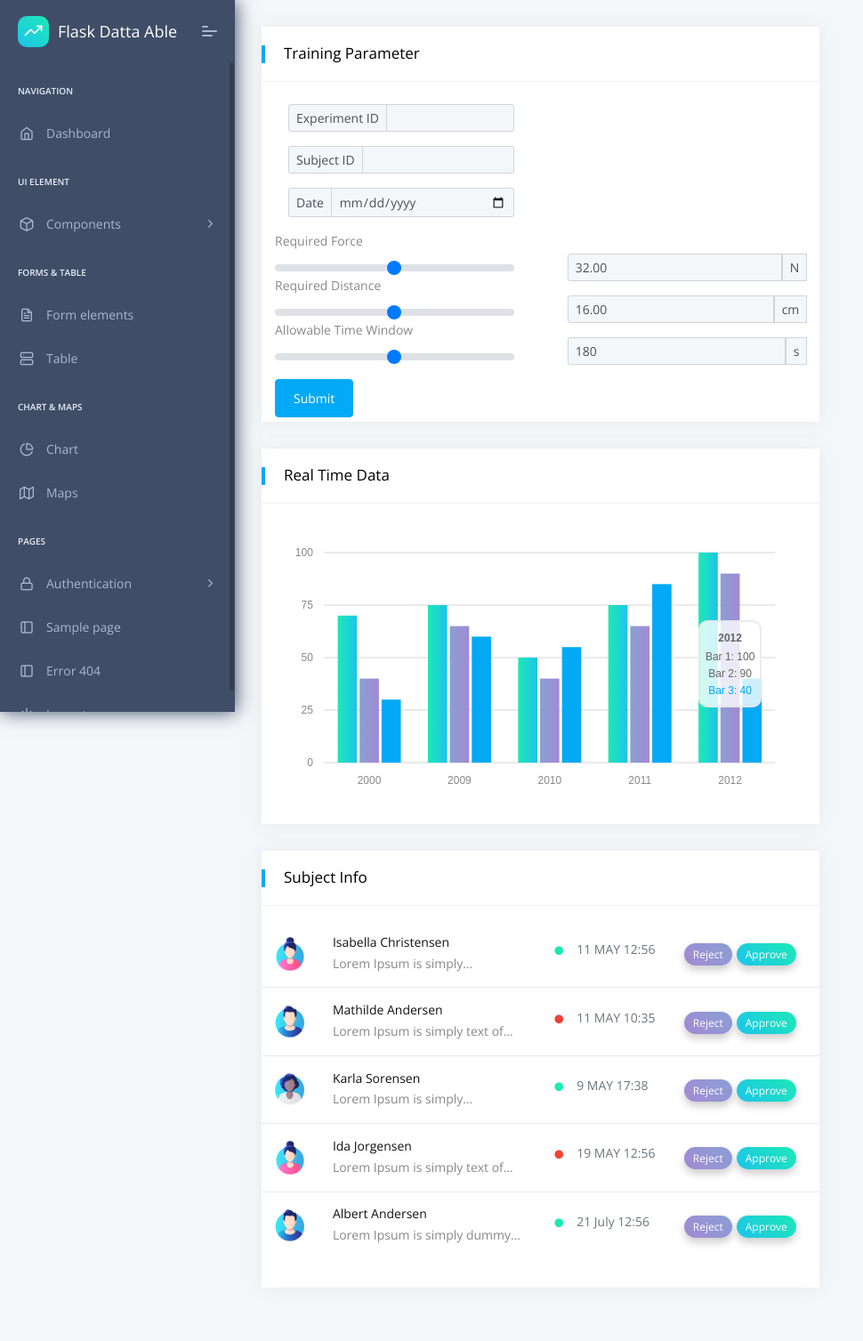
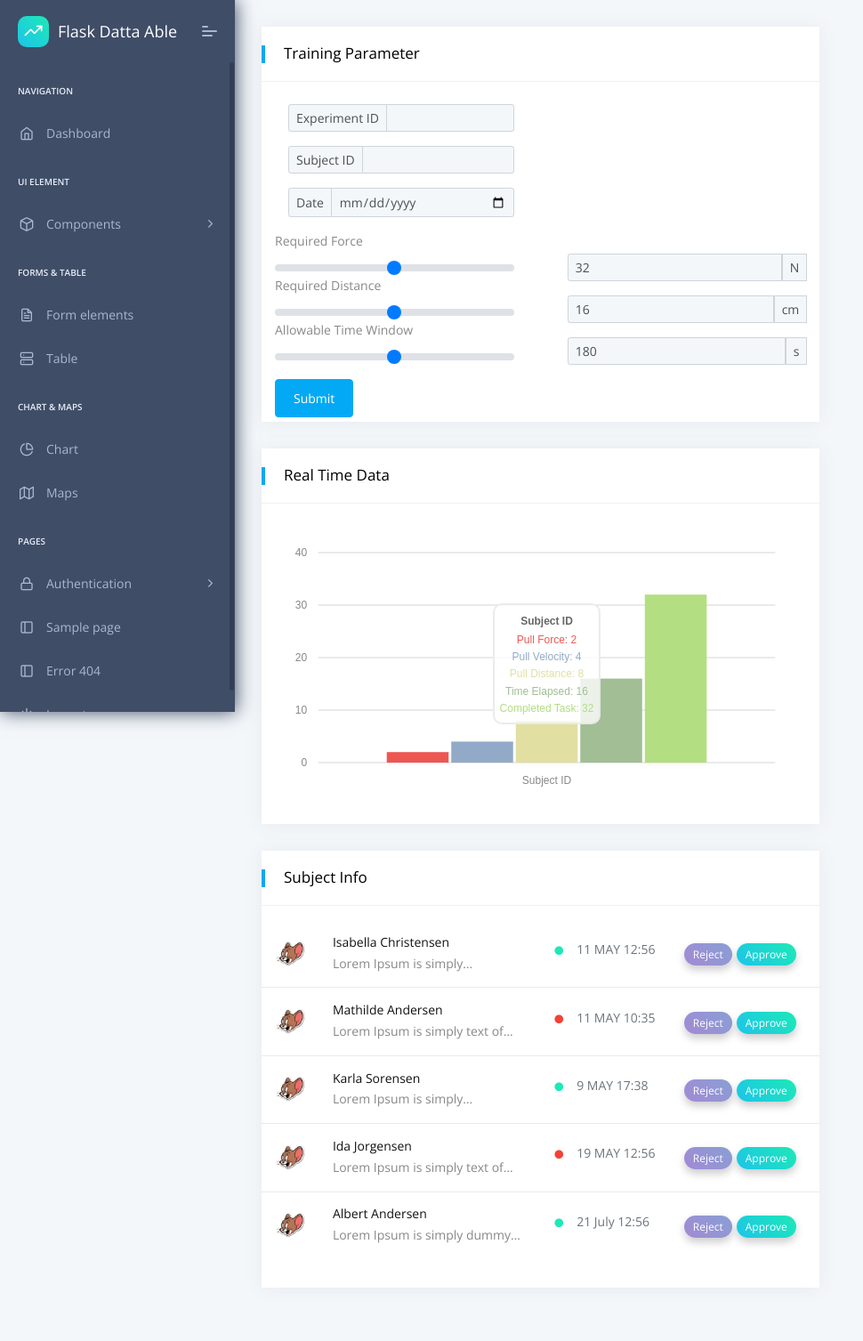
Before and after one commit to LyonLee190/StringPullingMonitorLite, a Flask app: page /index in a window 1280 px wide. Shown: the whole page at 89% size, without its empty margins (0-970 px from the left). Run offline with Flask 2, Linux system fonts and the light colour scheme; some libraries are stand-ins or nearby versions.

Commit message:
Modify layout

```diff
--- a/app/base/routes.py
+++ b/app/base/routes.py
@@ -2,6 +2,7 @@
 """
 Copyright (c) 2019 - present AppSeed.us
 """
+import random
 
 from flask import jsonify, render_template, redirect, request, url_for
 from flask_login import (
@@ -39,6 +40,11 @@ def get_training_para():
         print("Experiment ID: %s, Subject ID: %s, Date: %s" % (experiment_id, subject_id, date))
         print("Force: %.2f, distance: %.2f, time_window: %.2f" % (force, distance, time_window))
     return render_template('index.html')
+
+@blueprint.route('/data_retrieve', methods=['GET'])
+def data_retrieve():
+
+    return jsonify(result=random.randint(0, 100))
 
 ## Login & Registration
 
--- a/app/base/static/assets/js/pages/bar-charts.js
+++ b/app/base/static/assets/js/pages/bar-charts.js
@@ -1,38 +1,16 @@
 'use strict';
 $(document).ready(function() {
-    setTimeout(function() {
+//    setTimeout(function() {
     // [ bar-simple ] chart start
     var barChart = Morris.Bar({
         element: 'morris-bar-chart',
         data: [{
-                y: '2000',
-                a: 70,
-                b: 40,
-                c: 30,
-            },
-            {
-                y: '2009',
-                a: 75,
-                b: 65,
-                c: 60,
-            },
-            {
-                y: '2010',
-                a: 50,
-                b: 40,
-                c: 55,
-            },
-            {
-                y: '2011',
-                a: 75,
-                b: 65,
-                c: 85,
-            },
-            {
-                y: '2012',
-                a: 100,
-                b: 90,
-                c: 40,
+                y: 'Subject ID',
+                a: 2,
+                b: 4,
+                c: 8,
+                d: 16,
+                e: 32
             }
         ],
         xkey: 'y',
@@ -40,10 +18,28 @@ $(document).ready(function() {
         barGap: 3,
         resize: true,
         responsive:true,
-        ykeys: ['a', 'b', 'c'],
-        labels: ['Bar 1', 'Bar 2', 'Bar 3'],
-        barColors: ["0-#1de9b6-#1dc4e9", "0-#899FD4-#A389D4", "#04a9f5"]
+        ykeys: ['a', 'b', 'c', 'd', 'e'],
+        labels: ['Pull Force', 'Pull Velocity', 'Pull Distance', 'Time Elapsed' ,'Completed Task'],
+        barColors: ["#ED5752", "#92AAC7", "#E2DFA2", "#A1BE95", "#B3DE81"]
     });
     // [ bar-simple ] chart end
-        }, 700);
+//        }, 700);
+
+//    var interval_id = setInterval(update_values, 1000);
+//    var result;
+//    function update_values() {
+//        $.getJSON($SCRIPT_ROOT + '/data_retrieve',
+//        function(data) {result = data;})
+//    }
+        setInterval(function() {
+//                var result;
+//                $.getJSON($SCRIPT_ROOT + '/data_retrieve',
+//                function(data) {
+//                    result = data;
+//                }));
+//
+//                barChart.data[0].y[0] = result;
+//                barChart.data[0].y[3] += 1;
+                barChart.update();
+        }, 1000);
 });
--- a/app/home/templates/index.html
+++ b/app/home/templates/index.html
@@ -9,6 +9,7 @@
 
 {% block content %}
 
+<!--declare min/max input range for elements-->
     <div class="pcoded-content">
         <div class="pcoded-inner-content">
             <!-- [ breadcrumb ] start -->
@@ -52,34 +53,66 @@
                                     </div>
                                     <div class="row">
                                         <div class="col-md-6" style="padding-left: 30px; padding-right: 30px">
-                                            <label for="force">Required Force</label>
-                                            <input type="range" class="custom-range" min="0" max="64" step="0.01" id="force" onchange="updateInput('input_force', this.value);">
-                                            <label for="distance">Required Distance</label>
-                                            <input type="range" class="custom-range" min="0" max="32" step="0.01" id="distance" onchange="updateInput('input_distance', this.value);">
-                                            <label for="time_window">Allowable Time Window</label>
-                                            <input type="range" class="custom-range" min="0" max="360" step="1" id="time_window" onchange="updateInput('input_time_window', this.value);">
+                                            <label for="force_r">Required Force</label>
+                                            <input type="range" class="custom-range" id="force_r" onchange="updateInput('force_i', this.value);">
+                                            <label for="distance_r">Required Distance</label>
+                                            <input type="range" class="custom-range" id="distance_r" onchange="updateInput('distance_i', this.value);">
+                                            <label for="time_window_r">Allowable Time Window</label>
+                                            <input type="range" class="custom-range" id="time_window_r" onchange="updateInput('time_window_i', this.value);">
                                         </div>
                                         <div class="col-md-6" style="padding-left: 30px; padding-right: 30px; padding-top: 25px">
                                             <div class="input-group input-group-sm mb-3">
-                                                <input type="number" name="input_force" id="input_force" min="0" max="64" step="0.01" value="32.00" onchange="updateInput('force', this.value);" class="form-control" aria-label="Small" aria-describedby="inputGroup-sizing-sm">
+                                                <input type="number" name="input_force" id="force_i" onchange="updateInput('force_r', this.value);" class="form-control" aria-label="Small" aria-describedby="inputGroup-sizing-sm">
                                                 <div class="input-group-prepend">
                                                     <span class="input-group-text">N</span>
                                                 </div>
                                             </div>
                                             <div class="input-group input-group-sm mb-3">
-                                                <input type="number" step="0.01" name="input_distance" id="input_distance" min="0" max="32" value="16.00" onchange="updateInput('distance', this.value);" class="form-control" aria-label="Small" aria-describedby="inputGroup-sizing-sm">
+                                                <input type="number" name="input_distance" id="distance_i" onchange="updateInput('distance_r', this.value);" class="form-control" aria-label="Small" aria-describedby="inputGroup-sizing-sm">
                                                 <div class="input-group-prepend">
                                                     <span class="input-group-text">cm</span>
                                                 </div>
                                             </div>
                                             <div class="input-group input-group-sm mb-3">
-                                                <input type="number" step="1" name="input_time_window" id="input_time_window" min="0" max="360" value="180" onchange="updateInput('time_window', this.value);" class="form-control" aria-label="Small" aria-describedby="inputGroup-sizing-sm">
+                                                <input type="number" name="input_time_window" id="time_window_i" onchange="updateInput('time_window', this.value);" class="form-control" aria-label="Small" aria-describedby="inputGroup-sizing-sm">
                                                 <div class="input-group-prepend">
                                                     <span class="input-group-text">s</span>
                                                 </div>
                                             </div>
                                         </div>
                                     </div>
+                                    <script>
+                                        var force_r = document.getElementById('force_r');
+                                        force_r.min = "0";
+                                        force_r.max = "64";
+                                        force_r.step = "0.01";
+                                        force_r.value = "32";
+                                        var force_i = document.getElementById('force_i');
+                                        force_i.min = force_r.min;
+                                        force_i.max = force_r.max;
+                                        force_i.step = force_r.step;
+                                        force_i.value = force_r.value;
+                                        var distance_r = document.getElementById('distance_r');
+                                        distance_r.min = "0";
+                                        distance_r.max = "32";
+                                        distance_r.step = "0.01";
+                                        distance_r.value = "16";
+                                        var distance_i = document.getElementById('distance_i');
+                                        distance_i.min = distance_r.min;
+                                        distance_i.max = distance_r.max;
+                                        distance_i.step = distance_r.step;
+                                        distance_i.value = distance_r.value;
+                                        var time_window_r = document.getElementById('time_window_r');
+                                        time_window_r.min = "0";
+                                        time_window_r.max = "360";
+                                        time_window_r.step = "1";
+                                        time_window_r.value = "180";
+                                        var distance_i = document.getElementById('time_window_i');
+                                        time_window_i.min = time_window_r.min;
+                                        time_window_i.max = time_window_r.max;
+                                        time_window_i.step = time_window_r.step;
+                                        time_window_i.value = time_window_r.value;
+                                    </script>
                                     <div class="col-md-6">
                                         <button type="submit" class="btn btn-primary">Submit</button>
                                     </div>
@@ -110,7 +143,7 @@
                                         <table class="table table-hover">
                                             <tbody>
                                                 <tr class="unread">
-                                                    <td><img class="rounded-circle" style="width:40px;" src="/static/assets/images/user/avatar-1.jpg" alt="activity-user"></td>
+                                                    <td><img class="rounded-circle" style="width:40px;" src="/static/assets/images/user/Jerry.jpg" alt="activity-user"></td>
                                                     <td>
                                                         <h6 class="mb-1">Isabella Christensen</h6>
                                                         <p class="m-0">Lorem Ipsum is simply…</p>
@@ -121,7 +154,7 @@
                                                     <td><a href="#!" class="label theme-bg2 text-white f-12">Reject</a><a href="#!" class="label theme-bg text-white f-12">Approve</a></td>
                                                 </tr>
                                                 <tr class="unread">
-                                                    <td><img class="rounded-circle" style="width:40px;" src="/static/assets/images/user/avatar-2.jpg" alt="activity-user"></td>
+                                                    <td><img class="rounded-circle" style="width:40px;" src="/static/assets/images/user/Jerry.jpg" alt="activity-user"></td>
                                                     <td>
                                                         <h6 class="mb-1">Mathilde Andersen</h6>
                                                         <p class="m-0">Lorem Ipsum is simply text of…</p>
@@ -132,7 +165,7 @@
                                                     <td><a href="#!" class="label theme-bg2 text-white f-12">Reject</a><a href="#!" class="label theme-bg text-white f-12">Approve</a></td>
                                                 </tr>
                                                 <tr class="unread">
-                                                    <td><img class="rounded-circle" style="width:40px;" src="/static/assets/images/user/avatar-3.jpg" alt="activity-user"></td>
+                                                    <td><img class="rounded-circle" style="width:40px;" src="/static/assets/images/user/Jerry.jpg" alt="activity-user"></td>
                                                     <td>
                                                         <h6 class="mb-1">Karla Sorensen</h6>
                                                         <p class="m-0">Lorem Ipsum is simply…</p>
@@ -143,7 +176,7 @@
                                                     <td><a href="#!" class="label theme-bg2 text-white f-12">Reject</a><a href="#!" class="label theme-bg text-white f-12">Approve</a></td>
                                                 </tr>
                                                 <tr class="unread">
-                                                    <td><img class="rounded-circle" style="width:40px;" src="/static/assets/images/user/avatar-1.jpg" alt="activity-user"></td>
+                                                    <td><img class="rounded-circle" style="width:40px;" src="/static/assets/images/user/Jerry.jpg" alt="activity-user"></td>
                                                     <td>
                                                         <h6 class="mb-1">Ida Jorgensen</h6>
                                                         <p class="m-0">Lorem Ipsum is simply text of…</p>
@@ -154,7 +187,7 @@
                                                     <td><a href="#!" class="label theme-bg2 text-white f-12">Reject</a><a href="#!" class="label theme-bg text-white f-12">Approve</a></td>
                                                 </tr>
                                                 <tr class="unread">
-                                                    <td><img class="rounded-circle" style="width:40px;" src="/static/assets/images/user/avatar-2.jpg" alt="activity-user"></td>
+                                                    <td><img class="rounded-circle" style="width:40px;" src="/static/assets/images/user/Jerry.jpg" alt="activity-user"></td>
                                                     <td>
                                                         <h6 class="mb-1">Albert Andersen</h6>
                                                         <p class="m-0">Lorem Ipsum is simply dummy…</p>
```
Also changed, not shown: app/base/static/assets/images/user/Jerry.jpg (added), app/base/static/assets/images/user/Tom.jpg (added).
